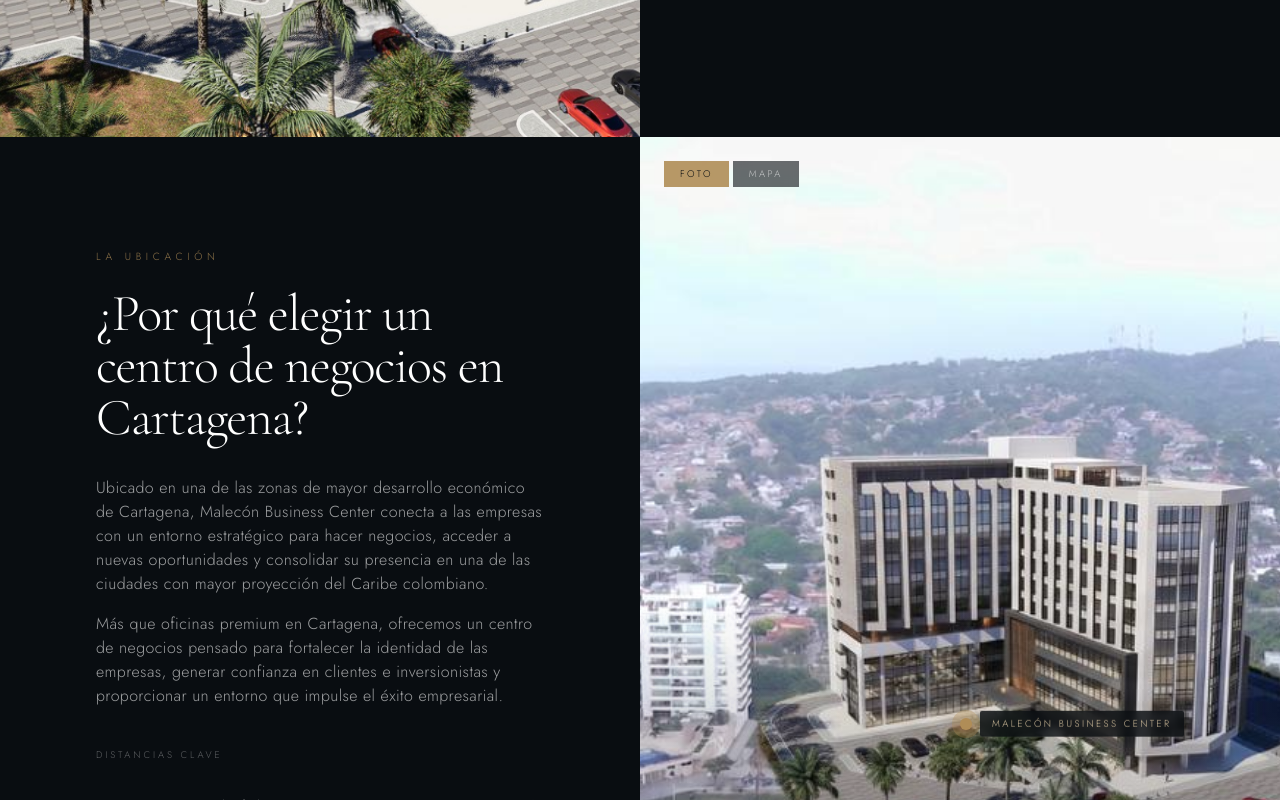
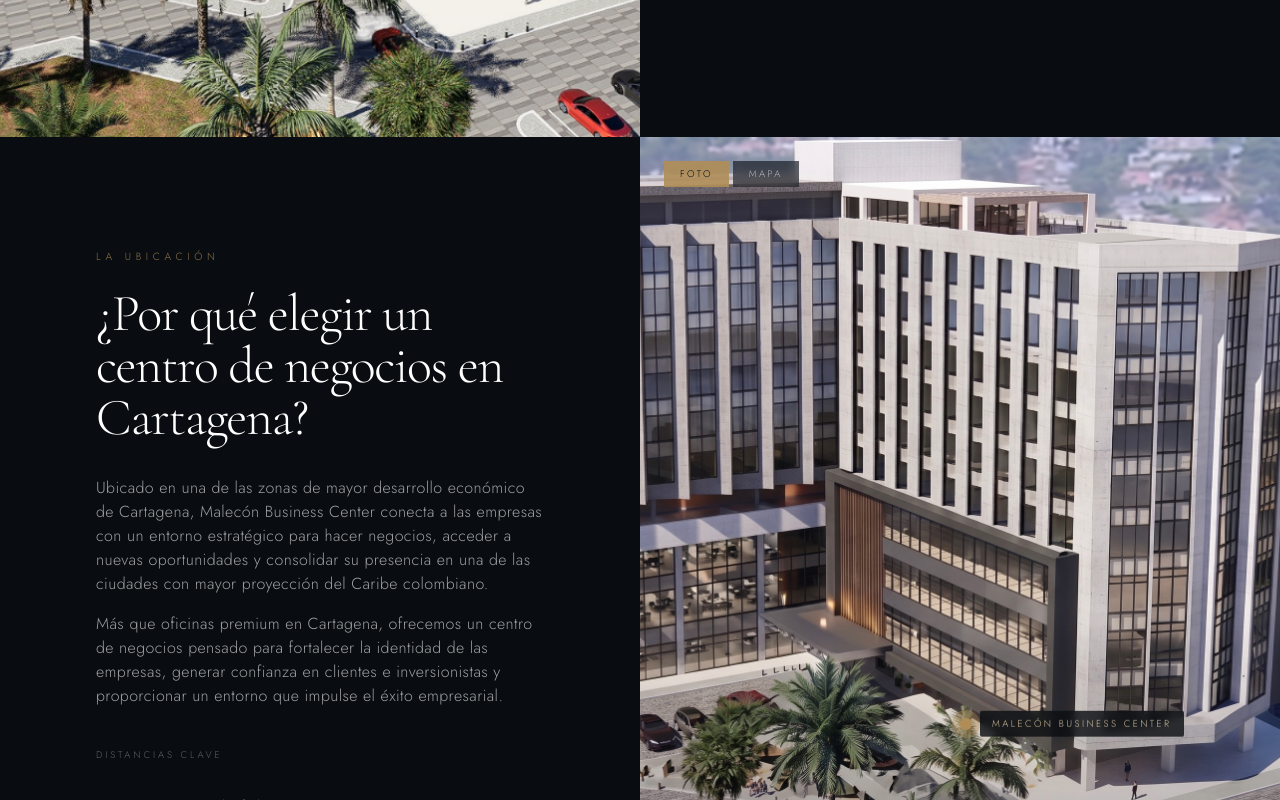
Before and after one commit to jerdiaz/malecon-residences, a Next.js app: page / in a window 1280 px wide. Shown: the part 8160-8960 px from the top of the page. Built offline with nearby package versions, Linux system fonts and the light colour scheme.

Commit message:
Ubicacion: usar maleconnew.jpg como foto aerea

```diff
--- a/src/components/LocationSection.tsx
+++ b/src/components/LocationSection.tsx
@@ -142,7 +142,7 @@ export default function LocationSection() {
                 transition={{ duration: 0.5 }}
               >
                 <Image
-                  src="/images/lote/maleconn.jpeg"
+                  src="/images/lote/maleconnew.jpg"
                   alt="Vista aérea del terreno — Zona Norte, Cartagena de Indias"
                   fill
                   sizes="(max-width: 1024px) 100vw, 50vw"
```
Also changed, not shown: public/images/lote/maleconnew.jpg (added).
